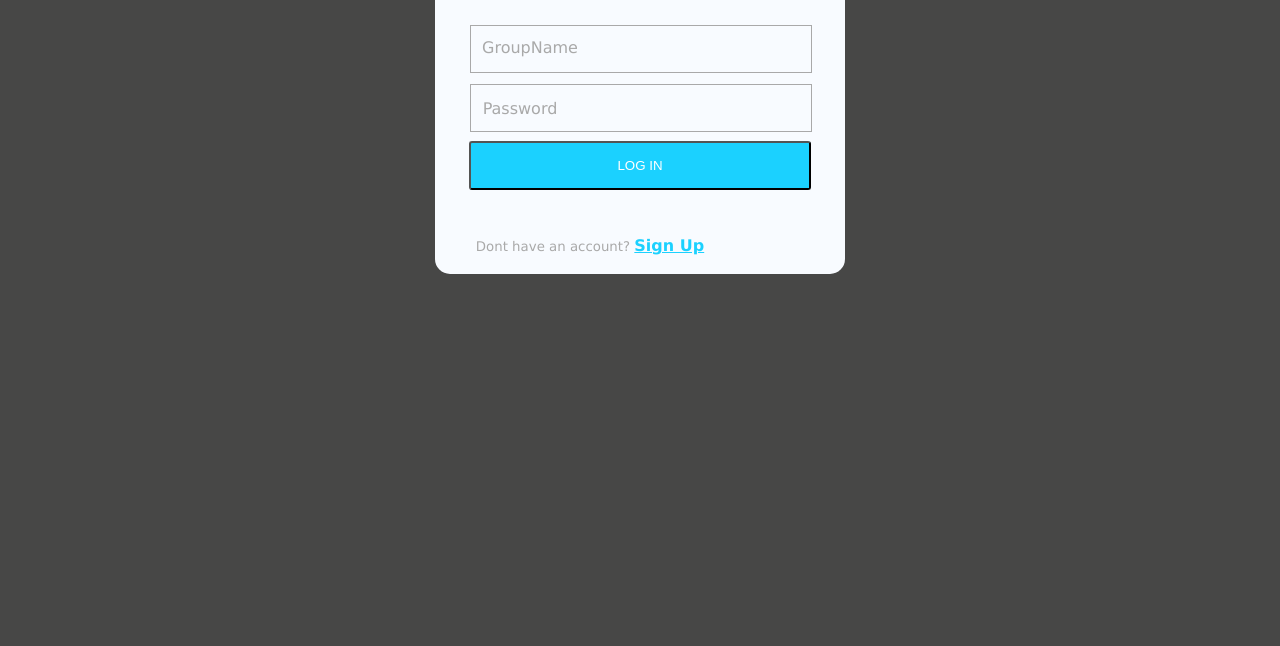
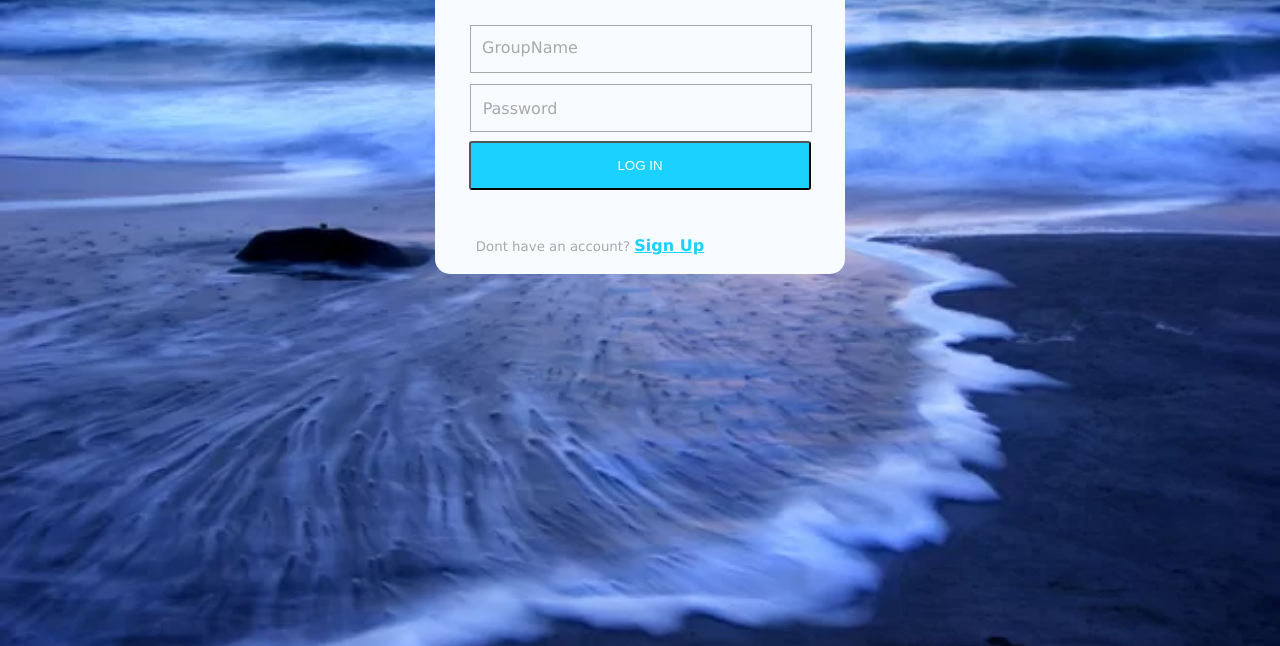
Before and after one commit to Diyarmo/IOT_FALL97, a website: page public/htmlfiles/sign-in.html in a window 1280 px wide. Shown: the part 154-800 px from the top of the page. Drawn offline with Linux system fonts and the light colour scheme; some packages are replaced by stand-ins of ours; a script that the page names is missing.

Commit message:
background

```diff
--- a/public/stylesheets/sign-in.css
+++ b/public/stylesheets/sign-in.css
@@ -3,7 +3,7 @@ body{
 	top: 20px;
 	font-family: 'Lucida Sans', 'Lucida Sans Regular', 'Lucida Grande', 'Lucida Sans Unicode', Geneva, Verdana, sans-serif;
 	background-color:rgb(71, 71, 70);
-	background-image: url("diyarwall.jpg");
+	background-image: url("diyarwall.png");
 	background-size: 100%;
 }
 
--- a/public/stylesheets/sign-up.css
+++ b/public/stylesheets/sign-up.css
@@ -3,7 +3,7 @@ body{
 	top: 20px;
 	font-family: 'Lucida Sans', 'Lucida Sans Regular', 'Lucida Grande', 'Lucida Sans Unicode', Geneva, Verdana, sans-serif;
 	background-color:rgb(71, 71, 70);
-	background-image: url("diyarwall.jpg");
+	background-image: url("diyarwall.png");
 	background-size: 100%;
 }
 
```
